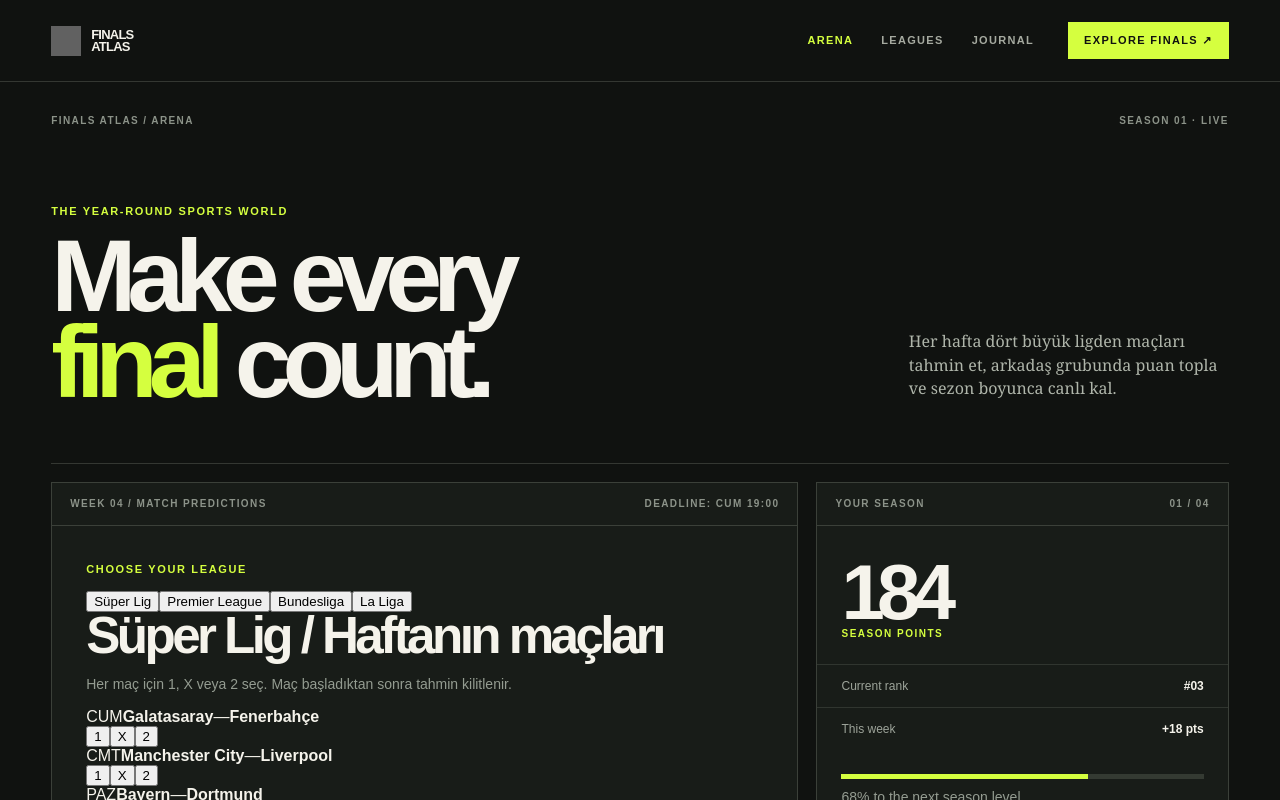
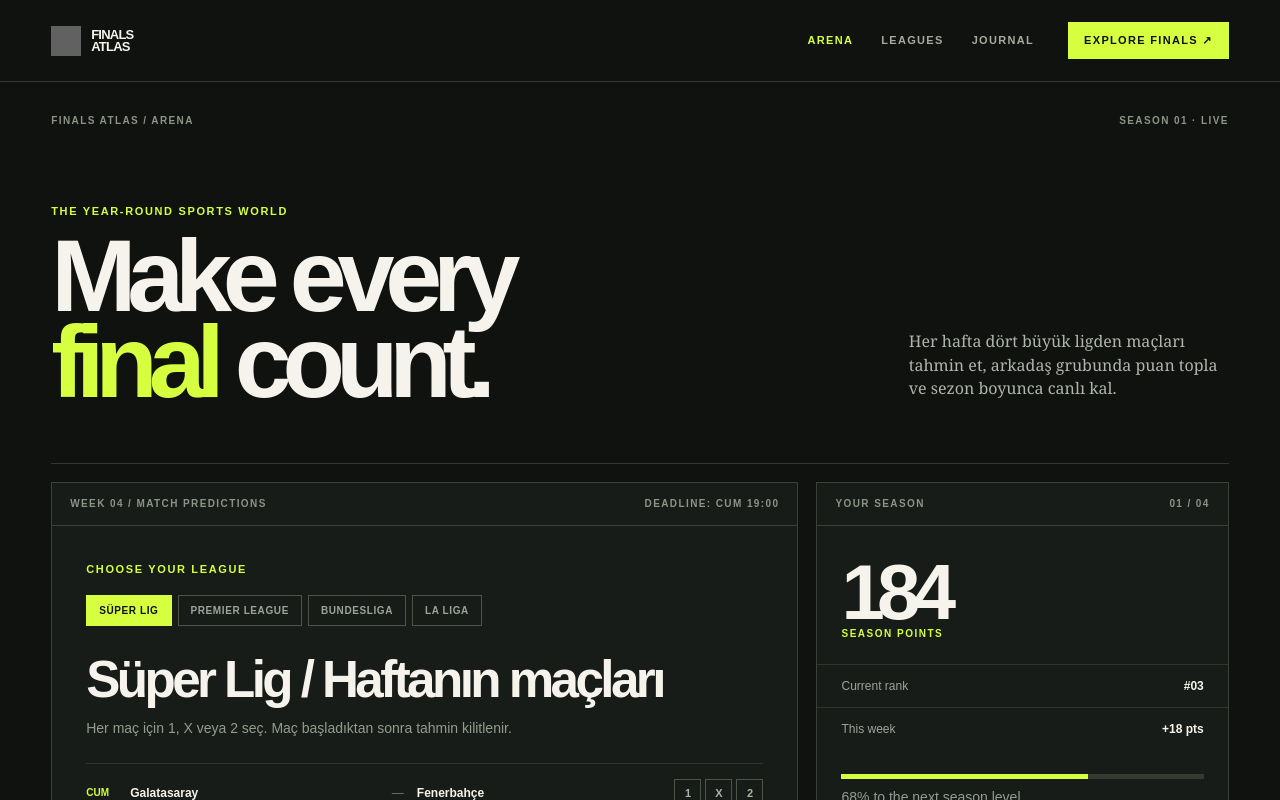
Before and after one commit to istanbulhighlights34-star/finalistanbul, a Next.js app: page /arena in a window 1280 px wide. Shown: the top 800 px of the page. Built offline with nearby package versions, Linux system fonts and the light colour scheme; grey boxes are pictures that could not be loaded.

Commit message:
style: add league tabs and match predictions

```diff
--- a/app/arena/arena.module.css
+++ b/app/arena/arena.module.css
@@ -23,6 +23,16 @@
 .pick, .pickSelected { display: flex; justify-content: space-between; padding: 18px 14px; border: 1px solid #4c5548; background: transparent; color: #f5f3eb; cursor: pointer; font: 700 13px Arial, sans-serif; text-align: left; }
 .pick:hover, .pickSelected { background: #d5ff3f; border-color: #d5ff3f; color: #101210; }
 .status { min-height: 18px; margin: 18px 0 0; color: #d5ff3f; font: 700 11px Arial, sans-serif; letter-spacing: .03em; }
+.leagueTabs { display: flex; flex-wrap: wrap; gap: 6px; margin: 20px 0 30px; }
+.leagueTab, .leagueTabActive { padding: 9px 12px; border: 1px solid #4c5548; background: transparent; color: #9ca49a; cursor: pointer; font: 700 10px Arial, sans-serif; text-transform: uppercase; letter-spacing: .06em; }
+.leagueTabActive { border-color: #d5ff3f; background: #d5ff3f; color: #101210; }
+.matchList { margin-top: 25px; border-top: 1px solid #30352f; }
+.matchRow { display: grid; grid-template-columns: 35px minmax(100px, 1fr) 20px minmax(100px, 1fr) auto; align-items: center; gap: 9px; min-height: 58px; border-bottom: 1px solid #30352f; font: 12px Arial, sans-serif; }
+.matchDay { color: #d5ff3f; font: 700 10px Arial, sans-serif; }
+.vs { color: #6f776c; text-align: center; }
+.resultButtons { display: flex; gap: 4px; }
+.result, .resultActive { width: 27px; height: 27px; border: 1px solid #4c5548; background: transparent; color: #aab2a5; cursor: pointer; font: 700 11px Arial, sans-serif; }
+.resultActive { border-color: #d5ff3f; background: #d5ff3f; color: #101210; }
 .seasonCard { padding-bottom: 25px; }
 .score { padding: 35px 24px 25px; display: flex; flex-direction: column; gap: 5px; }
 .score strong { font: 700 78px/.8 Arial, sans-serif; letter-spacing: -.1em; }
@@ -36,4 +46,4 @@
 .leagueRow strong { flex: 1; }.leagueRow > span:last-child { color: #d5ff3f; font-weight: 700; }.rank { color: #737b71; font-size: 11px; }.you { background: #222b1e; }
 .unlockIcon { width: 30px; height: 30px; display: grid; place-items: center; color: #101210; background: #d5ff3f; font: 700 10px Arial; }.unlock div { flex: 1; }.unlock strong { font: 700 13px Arial; }.unlock p { margin: 4px 0 0; color: #8f978d; font: 12px Arial; }.done, .next { color: #d5ff3f; font: 700 9px Arial; letter-spacing: .08em; }.next { color: #858e83; }
 .bottomStrip { margin-top: 45px; padding-top: 20px; border-top: 1px solid #343732; }
-@media (max-width: 720px) { .header { padding: 0 4vw; }.header nav { gap: 12px; margin-right: 12px; }.header nav a:nth-child(2) { display: none; }.headerButton { padding: 11px 10px; font-size: 9px; }.shell { width: 90vw; }.intro { display: block; padding: 58px 0 40px; }.introText { margin-top: 28px; }.heroGrid, .dashboardGrid { grid-template-columns: 1fr; }.challengeBody { padding: 28px 20px; }.pickGrid { grid-template-columns: 1fr; }.bottomStrip { display: block; line-height: 2; } }
+@media (max-width: 720px) { .header { padding: 0 4vw; }.header nav { gap: 12px; margin-right: 12px; }.header nav a:nth-child(2) { display: none; }.headerButton { padding: 11px 10px; font-size: 9px; }.shell { width: 90vw; }.intro { display: block; padding: 58px 0 40px; }.introText { margin-top: 28px; }.heroGrid, .dashboardGrid { grid-template-columns: 1fr; }.challengeBody { padding: 28px 20px; }.pickGrid { grid-template-columns: 1fr; }.matchRow { grid-template-columns: 28px minmax(70px, 1fr) 12px minmax(70px, 1fr); font-size: 11px; }.resultButtons { grid-column: 2 / -1; padding-bottom: 10px; }.bottomStrip { display: block; line-height: 2; } }
```
